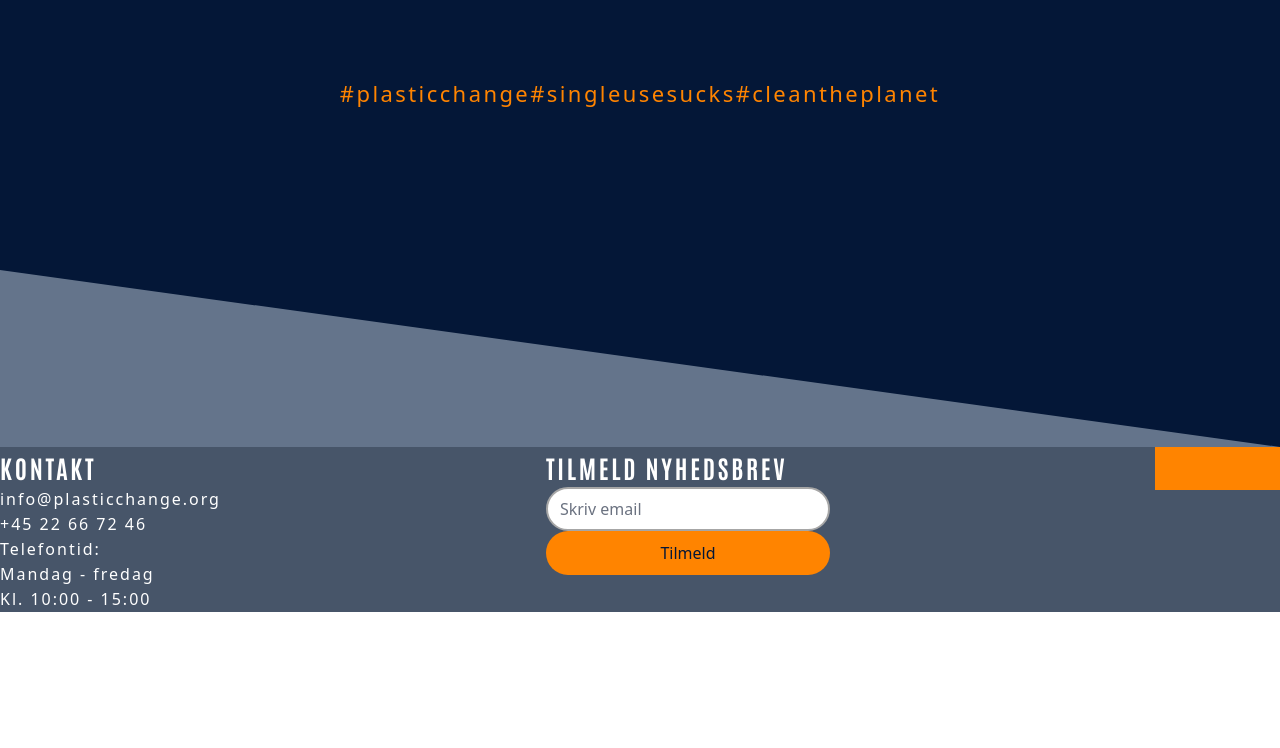
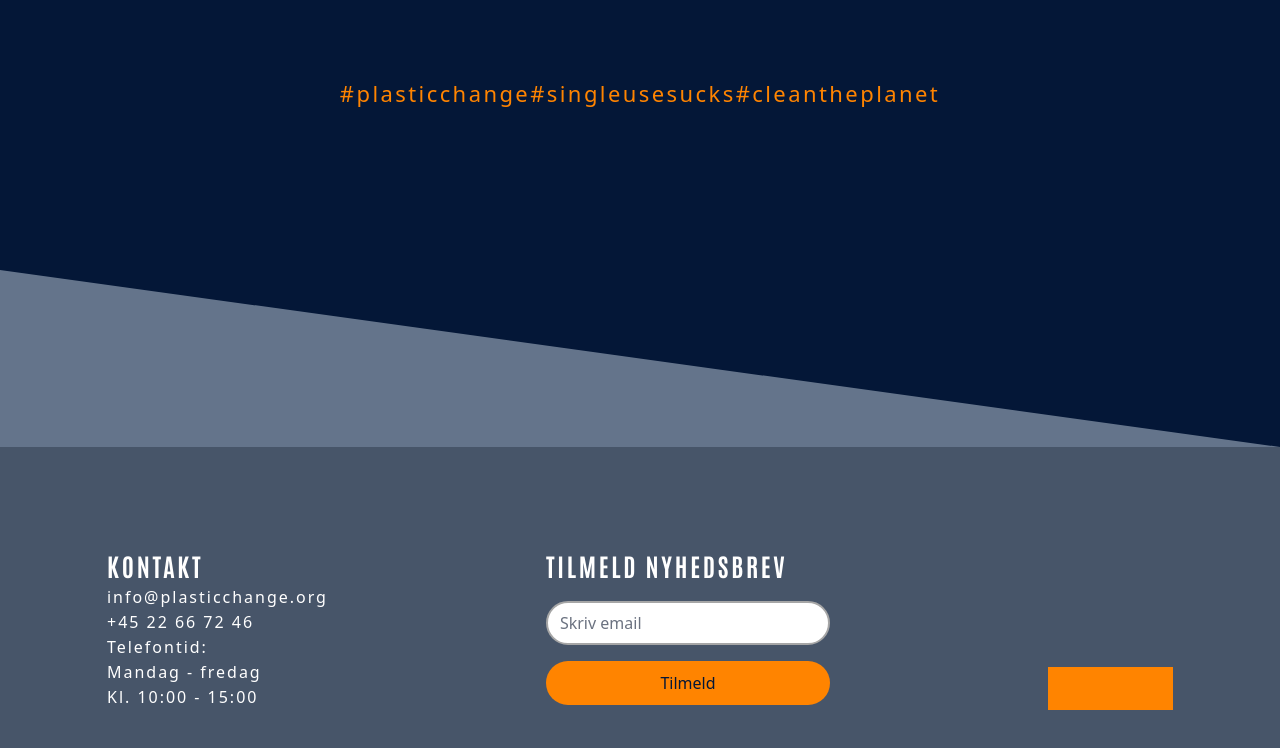
Before and after one commit to SaraLarsen02/plastic_change, an Astro site: page / in a window 1280 px wide. Shown: the part 8792-9540 px from the top of the page. Before the commit the page ends 9404 px from the top, so only its background shows below. Built offline with nearby package versions, Linux system fonts and the light colour scheme; Astro itself is replaced by a stand-in of ours.

Commit message:
færdig footer

```diff
--- a/src/components/Footer.astro
+++ b/src/components/Footer.astro
@@ -6,7 +6,7 @@
 import Button from "../components/Button.astro";
 ---
 
-<section class="bg-slate-600 flex flex-wrap place-content-between ">
+<section class="bg-slate-600 flex flex-wrap place-content-between px-[107px] py-[98px]">
   <article class="">
   <div>
     <H3 tekst="KONTAKT" />
@@ -21,20 +21,20 @@
     </div>
   </div>
   </article>
-  <article>
+  <article class="">
   <div>
     <H3 tekst="TILMELD NYHEDSBREV" />
-    <form class="space-y-2 grid grid-cols-1">
-      <div class="">
+    <form class="space-y-2 grid grid-cols-1" netlify>
+      <div class="py-4">
         <input type="text" name="form_felt" placeholder="Skriv email" class="rounded-full border-2 border-[#A6A6A6] w-[284px]" />
       </div>
     </form>
     <div class="">
-      <Button class="">Tilmeld</Button>
+      <Button class="" type="submit">Tilmeld</Button>
     </div>
   </div>
   </article>
-  <article>
+  <article class="self-end">
   <div>
     <Image src={logo} alt="Logo" />
   </div>
--- a/src/components/Forms.astro
+++ b/src/components/Forms.astro
@@ -21,7 +21,7 @@
         <input type="text" name="form_felt" placeholder={placeholder1} class="rounded-full border-2 border-[#A6A6A6] w-[284px]" netlify />
       </div>
       <div class="flex justify-center">
-        <input type="text" name="form_felt" placeholder={placeholder2} class="rounded-full border-2 border-[#A6A6A6] w-[284px]" netlify/>
+        <input type="text" id="mail2" name="form_felt" placeholder={placeholder2} class="rounded-full border-2 border-[#A6A6A6] w-[284px]" netlify/>
       </div>
     </form>
     <div class="flex justify-center w-full">
--- a/src/components/Forms2.astro
+++ b/src/components/Forms2.astro
@@ -65,7 +65,7 @@
       </div>
     </form>
     <div class="flex justify-center">
-      <Button class="w-[286px] h-[44px]">Støt nu</Button>
+      <Button type="submit" class="w-[286px] h-[44px]">Støt nu</Button>
     </div>
   </div>
 </article>
```
